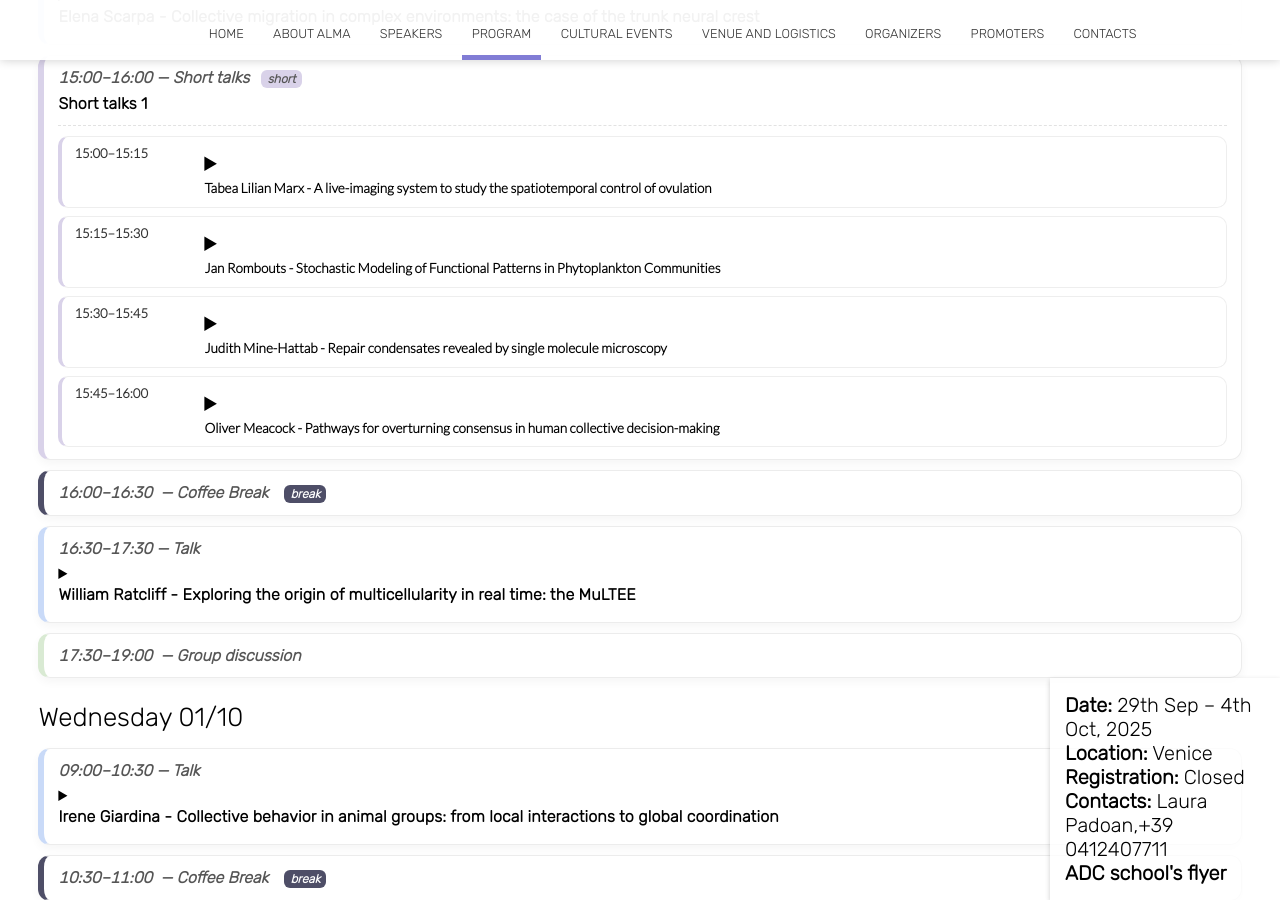
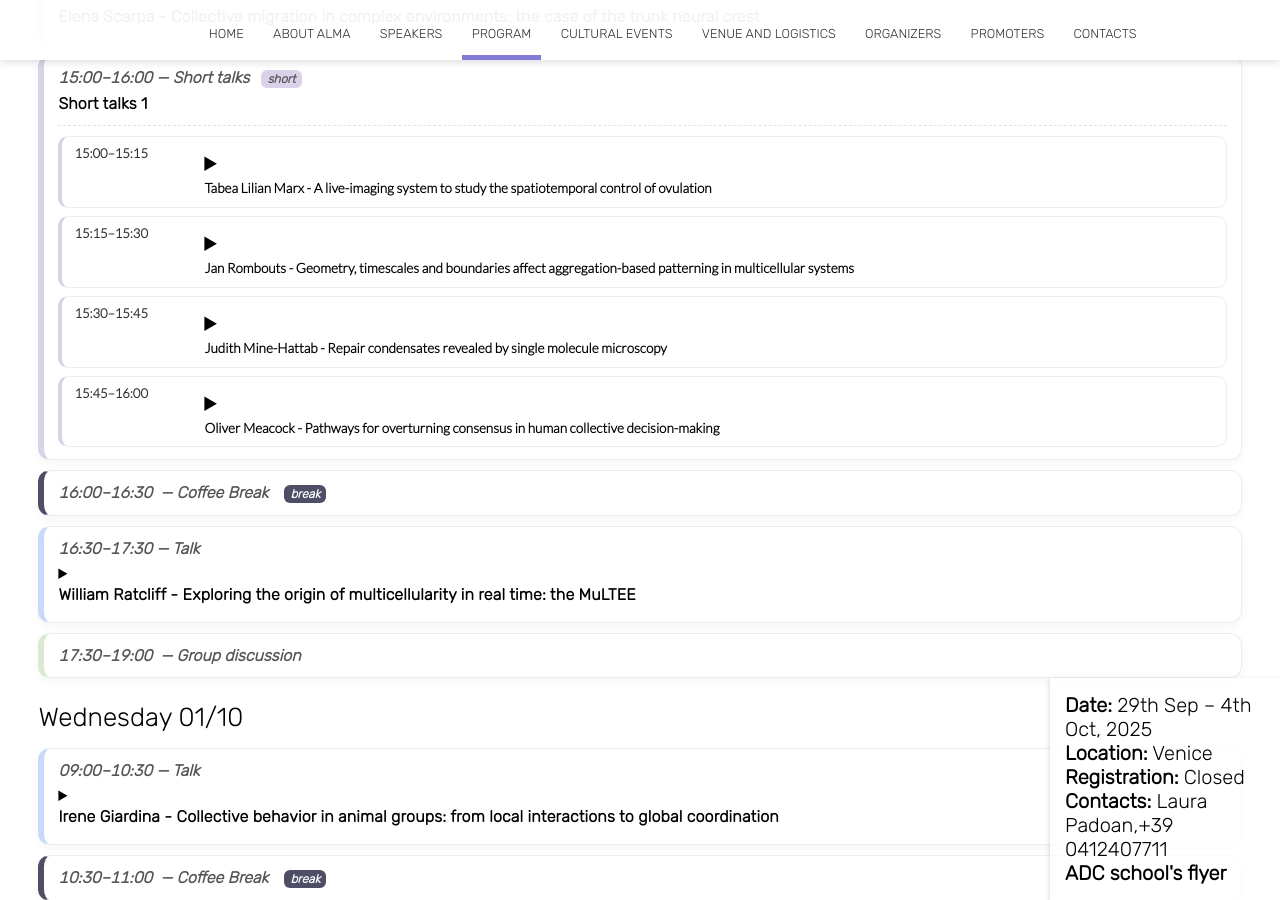
Before and after one commit to almadalcoschool/almadalcoschool.github.io, a Jekyll site: the page built from scientific_program.html, in a window 1280 px wide and 900 px high, scrolled down 3643 px. Built offline with Jekyll 4.4.1, drawn with Linux system fonts in a browser that asks for light colours; nearby versions of some CDN libraries.

Commit message:
corrected abstract Rombouts

```diff
--- a/scientific_program.html
+++ b/scientific_program.html
@@ -966,25 +966,22 @@
             <details>
               <summary>
                 <div class="subslot-body">
-                  <div class="subslot-speaker">Jan Rombouts - Stochastic Modeling of Functional Patterns in Phytoplankton
-                    Communities</div>
+                  <div class="subslot-speaker">Jan Rombouts - Geometry, timescales and boundaries affect aggregation-based patterning in multicellular systems</div>
                   <!-- <div class="subslot-title"></div> -->
                 </div>
               </summary>
 
               <div class="subslot-abstract">
                 <p>
-                  Phytoplankton communities are increasingly recognized as being shaped by functional traits, particularly
-                  gene expression, rather than taxonomic composition alone. While meta-omics technologies provide access to
-                  both taxonomic and functional information, theoretical models that link molecular-level processes to emergent
-                  community-scale patterns remain scarce. In this work, we develop a stochastic framework that integrates
-                  population-level gene abundance with transcriptional activity, capturing the joint dynamics of gene presence
-                  and expression. Applying our model to phytoplankton communities from the Tara Oceans dataset, we show that it
-                  accurately reproduces observed abundance distributions and reveals a strong temperature dependence of
-                  transcription efficiency. Our results suggest that large-scale functional patterns in microbial communities
-                  can emerge from minimal stochastic assumptions. This framework provides a quantitative baseline for
-                  understanding functional dynamics in phytoplankton and can be extended to other microbiomes and transcriptomic
-                  datasets.
+                  Understanding how embryonic cells form structured patterns is an important goal of developmental biology.
+                  Here, I will discuss how we combined experimental and mathematical approaches to understand the effect of
+                  domain geometry on pattern formation. We used primary cells from mouse embryos that, after dissociation,
+                  are able to self-organize into spatial patterns. We show that there is a large role for cell movement in
+                  the formation of these patterns and corroborate this with a simple nonlocal continuum model. To study the
+                  effect of domain size on patterns, we developed analytical and numerical tools to extend our theory to short
+                  bounded domains. By pairing these theoretical results with experiments in which we manipulate the size of
+                  the cell seeding domains, we show how the patterns are controlled by domain size, timescales and boundary
+                  interactions.
                 </p>
               </div>
 
```
